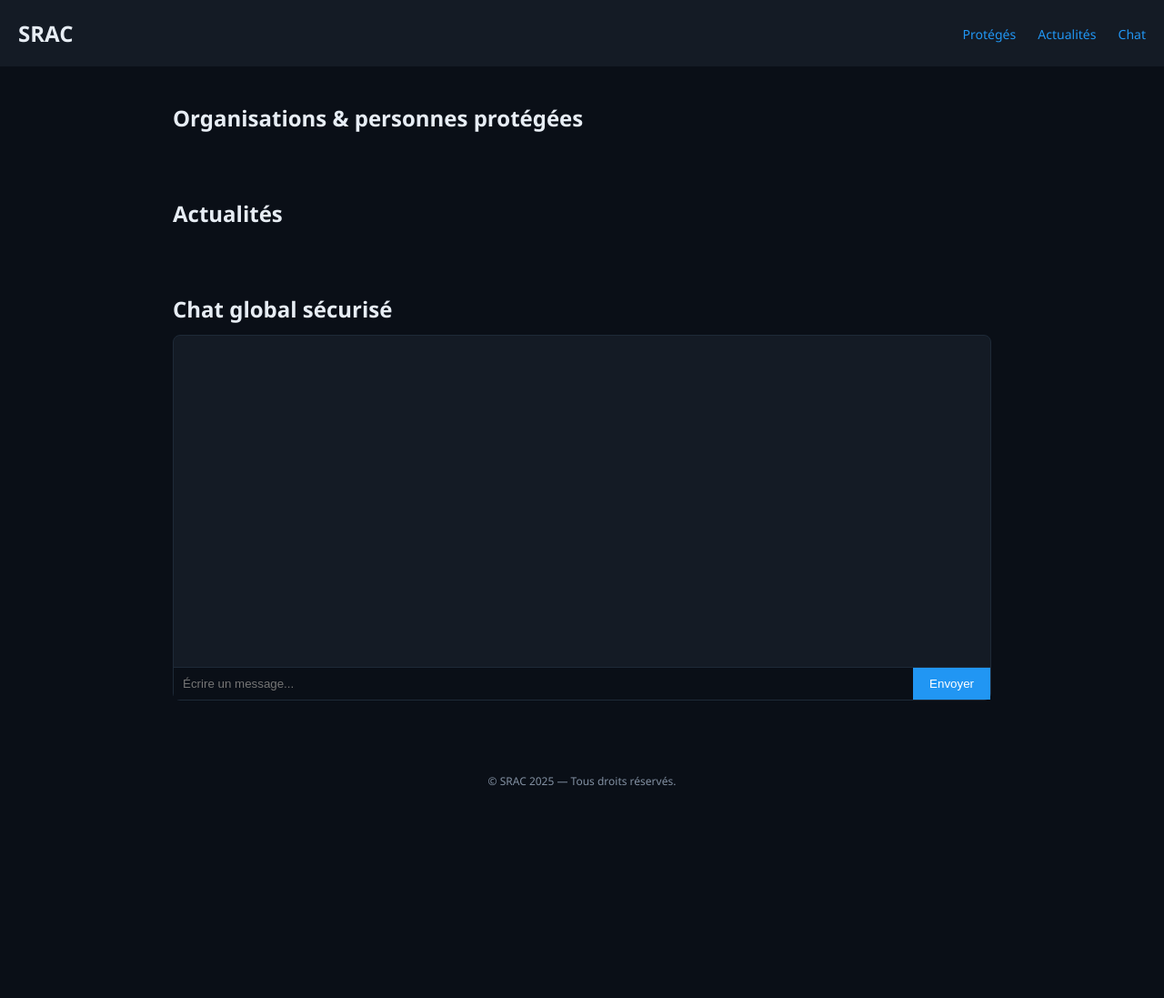
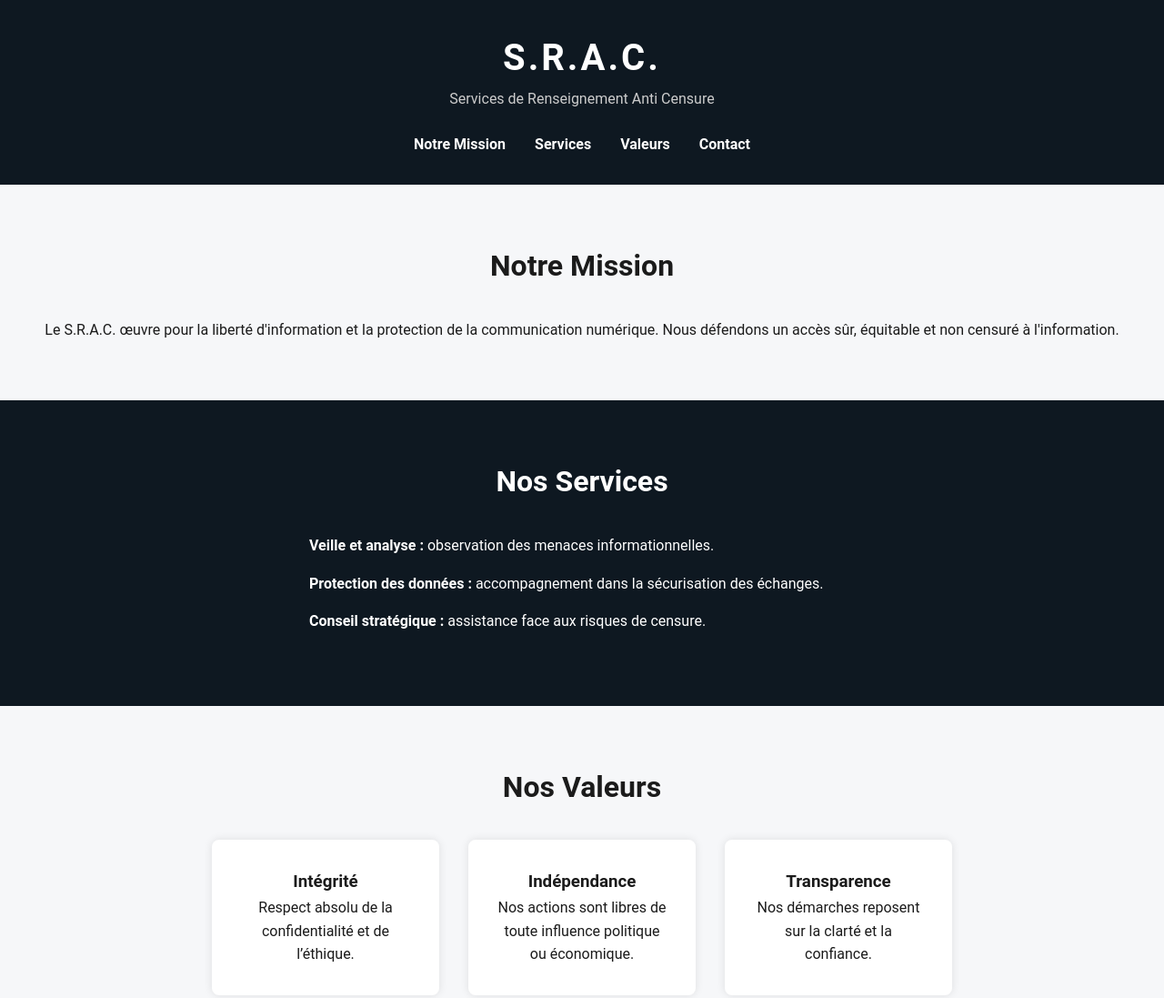
Before and after one commit to SRAC-fr/srac-fr.github.io, a plain HTML site: page index.html in a window 1280 px wide. Shown: the top 1097 px of the page at 91% size. Before the commit the page ends 887 px from the top, so only its background shows below. Drawn offline with Linux system fonts and the light colour scheme.

Commit message:
Add files via upload

```diff
--- a/index.html
+++ b/index.html
@@ -1,51 +1,85 @@
 <!DOCTYPE html>
 <html lang="fr">
 <head>
-  <meta charset="utf-8">
-  <meta name="viewport" content="width=device-width, initial-scale=1">
-  <title>SRAC — Service de Renseignement Anti-Censure</title>
+    <meta charset="UTF-8">
+    <meta name="viewport" content="width=device-width, initial-scale=1.0">
+    <title>S.R.A.C. – Services de Renseignement Anti Censure</title>
     <link rel="stylesheet" href="style.css">
 </head>
 <body>
     <header>
-    <div class="logo">SRAC</div>
+        <div class="container">
+            <h1>S.R.A.C.</h1>
+            <p class="subtitle">Services de Renseignement Anti Censure</p>
             <nav>
-      <a href="#protected">Protégés</a>
-      <a href="#news">Actualités</a>
-      <a href="#chat">Chat</a>
+                <ul>
+                    <li><a href="#mission">Notre Mission</a></li>
+                    <li><a href="#services">Services</a></li>
+                    <li><a href="#valeurs">Valeurs</a></li>
+                    <li><a href="#contact">Contact</a></li>
+                </ul>
             </nav>
+        </div>
     </header>
 
     <main>
-    <section id="protected">
-      <h2>Organisations & personnes protégées</h2>
-      <div id="protectedList" class="card-grid"></div>
+        <section id="mission" class="section">
+            <div class="container">
+                <h2>Notre Mission</h2>
+                <p>
+                    Le S.R.A.C. œuvre pour la liberté d'information et la protection
+                    de la communication numérique. Nous défendons un accès sûr,
+                    équitable et non censuré à l'information.
+                </p>
+            </div>
         </section>
 
-    <section id="news">
-      <h2>Actualités</h2>
-      <div id="newsList" class="card-grid"></div>
+        <section id="services" class="section dark">
+            <div class="container">
+                <h2>Nos Services</h2>
+                <ul class="service-list">
+                    <li><strong>Veille et analyse :</strong> observation des menaces informationnelles.</li>
+                    <li><strong>Protection des données :</strong> accompagnement dans la sécurisation des échanges.</li>
+                    <li><strong>Conseil stratégique :</strong> assistance face aux risques de censure.</li>
+                </ul>
+            </div>
         </section>
 
-    <section id="chat">
-      <h2>Chat global sécurisé</h2>
-      <div class="chat-box">
-        <div id="messages"></div>
-        <div class="chat-input">
-          <input type="text" id="msgInput" placeholder="Écrire un message...">
-          <button id="sendBtn">Envoyer</button>
+        <section id="valeurs" class="section">
+            <div class="container">
+                <h2>Nos Valeurs</h2>
+                <div class="values">
+                    <div class="value-box">
+                        <h3>Intégrité</h3>
+                        <p>Respect absolu de la confidentialité et de l’éthique.</p>
                     </div>
+                    <div class="value-box">
+                        <h3>Indépendance</h3>
+                        <p>Nos actions sont libres de toute influence politique ou économique.</p>
+                    </div>
+                    <div class="value-box">
+                        <h3>Transparence</h3>
+                        <p>Nos démarches reposent sur la clarté et la confiance.</p>
+                    </div>
+                </div>
+            </div>
+        </section>
+
+        <section id="contact" class="section dark">
+            <div class="container">
+                <h2>Contact</h2>
+                <p>Pour toute demande d'information ou collaboration, contactez-nous sur notre compte officiel :</p>
+                <a href="https://www.instagram.com/s.r.a.c_officiel" target="_blank" class="contact-button">
+                    👉 Nous contacter sur Instagram
+                </a>
             </div>
         </section>
     </main>
 
-  <footer>© SRAC 2025 — Tous droits réservés.</footer>
-
-  <!-- Firebase Web SDK -->
-  <script src="https://www.gstatic.com/firebasejs/10.14.0/firebase-app.js"></script>
-  <script src="https://www.gstatic.com/firebasejs/10.14.0/firebase-firestore.js"></script>
-  <script src="https://www.gstatic.com/firebasejs/10.14.0/firebase-auth.js"></script>
-
-  <script src="app.js"></script>
+    <footer>
+        <div class="container">
+            <p>&copy; 2025 S.R.A.C. – Tous droits réservés.</p>
+        </div>
+    </footer>
 </body>
 </html>
--- a/style.css
+++ b/style.css
@@ -1,111 +1,126 @@
-:root {
-  --bg: #0a0f17;
-  --card: #141b25;
-  --text: #e7edf4;
-  --muted: #8391a3;
-  --accent: #2196f3;
-  --radius: 8px;
-  font-family: "Segoe UI", Roboto, sans-serif;
+/* STYLE GLOBAL */
+* {
+    margin: 0;
+    padding: 0;
+    box-sizing: border-box;
 }
 
 body {
-  margin: 0;
-  background: var(--bg);
-  color: var(--text);
+    font-family: "Roboto", Arial, sans-serif;
+    background-color: #f6f7f9;
+    color: #1b1b1b;
+    line-height: 1.6;
 }
 
+/* HEADER */
 header {
-  display: flex;
-  justify-content: space-between;
-  align-items: center;
-  background: var(--card);
-  padding: 20px;
-}
-.logo {
-  font-size: 24px;
-  font-weight: bold;
-}
-nav a {
-  margin-left: 20px;
-  color: var(--accent);
-  text-decoration: none;
-  font-size: 14px;
+    background-color: #0e1821;
+    color: #fff;
+    padding: 2rem 0;
+    text-align: center;
 }
 
-main {
-  max-width: 900px;
-  margin: 40px auto;
-  padding: 0 20px;
-}
-section {
-  margin-bottom: 60px;
-}
-h2 {
-  margin-bottom: 12px;
+header h1 {
+    font-size: 2.5rem;
+    letter-spacing: 3px;
 }
 
-.card-grid {
-  display: grid;
-  grid-template-columns: repeat(auto-fit, minmax(260px, 1fr));
-  gap: 16px;
-}
-.card {
-  background: var(--card);
-  padding: 16px;
-  border-radius: var(--radius);
-  border: 1px solid #1e2a38;
-}
-.card h3 {
-  margin-bottom: 6px;
-}
-.card p {
-  color: var(--muted);
-  font-size: 14px;
+header .subtitle {
+    font-size: 1rem;
+    color: #cccccc;
+    margin-bottom: 1.5rem;
 }
 
-.chat-box {
-  background: var(--card);
-  border-radius: var(--radius);
-  border: 1px solid #1e2a38;
-  height: 400px;
-  display: flex;
-  flex-direction: column;
+nav ul {
+    list-style: none;
+    display: flex;
+    justify-content: center;
+    gap: 2rem;
 }
-#messages {
-  flex: 1;
-  overflow-y: auto;
-  padding: 12px;
+
+nav a {
+    color: #ffffff;
+    text-decoration: none;
+    font-weight: bold;
+    transition: color 0.3s ease;
 }
-.message {
-  margin-bottom: 10px;
-  font-size: 14px;
+
+nav a:hover {
+    color: #4db8ff;
 }
-.message span {
-  color: var(--muted);
-  font-size: 11px;
-  margin-right: 6px;
+
+/* SECTIONS */
+.section {
+    padding: 4rem 1rem;
+    text-align: center;
 }
-.chat-input {
-  display: flex;
-  border-top: 1px solid #1e2a38;
+
+.section.dark {
+    background-color: #0e1821;
+    color: #fff;
 }
-.chat-input input {
-  flex: 1;
-  border: none;
-  background: var(--bg);
-  color: var(--text);
-  padding: 10px;
+
+.section h2 {
+    margin-bottom: 2rem;
+    font-size: 2rem;
 }
-.chat-input button {
-  background: var(--accent);
-  border: none;
-  color: #fff;
-  padding: 10px 18px;
-  cursor: pointer;
+
+/* SERVICES */
+.service-list {
+    list-style: none;
+    text-align: left;
+    max-width: 600px;
+    margin: 0 auto;
 }
+
+.service-list li {
+    margin-bottom: 1rem;
+}
+
+/* VALEURS */
+.values {
+    display: flex;
+    flex-wrap: wrap;
+    justify-content: center;
+    gap: 2rem;
+}
+
+.value-box {
+    background: #ffffff;
+    border-radius: 8px;
+    padding: 2rem;
+    width: 250px;
+    box-shadow: 0 0 10px rgba(0,0,0,0.1);
+}
+
+.dark .value-box {
+    background: #16232f;
+    color: #ffffff;
+}
+
+/* CONTACT */
+.contact-button {
+    display: inline-block;
+    background-color: #e1306c;
+    color: #fff;
+    text-decoration: none;
+    font-weight: bold;
+    padding: 0.8rem 1.5rem;
+    border-radius: 8px;
+    margin-top: 1.5rem;
+    transition: background-color 0.3s ease, transform 0.2s ease;
+}
+
+.contact-button:hover {
+    background-color: #b92b65;
+    transform: translateY(-2px);
+}
+
+/* FOOTER */
 footer {
-  text-align: center;
-  padding: 20px;
-  color: var(--muted);
-  font-size: 12px;
+    background-color: #0e1821;
+    color: #ccc;
+    text-align: center;
+    padding: 1rem;
+    font-size: 0.9rem;
 }
```
Lines whose indentation alone changed are shown as unchanged.
